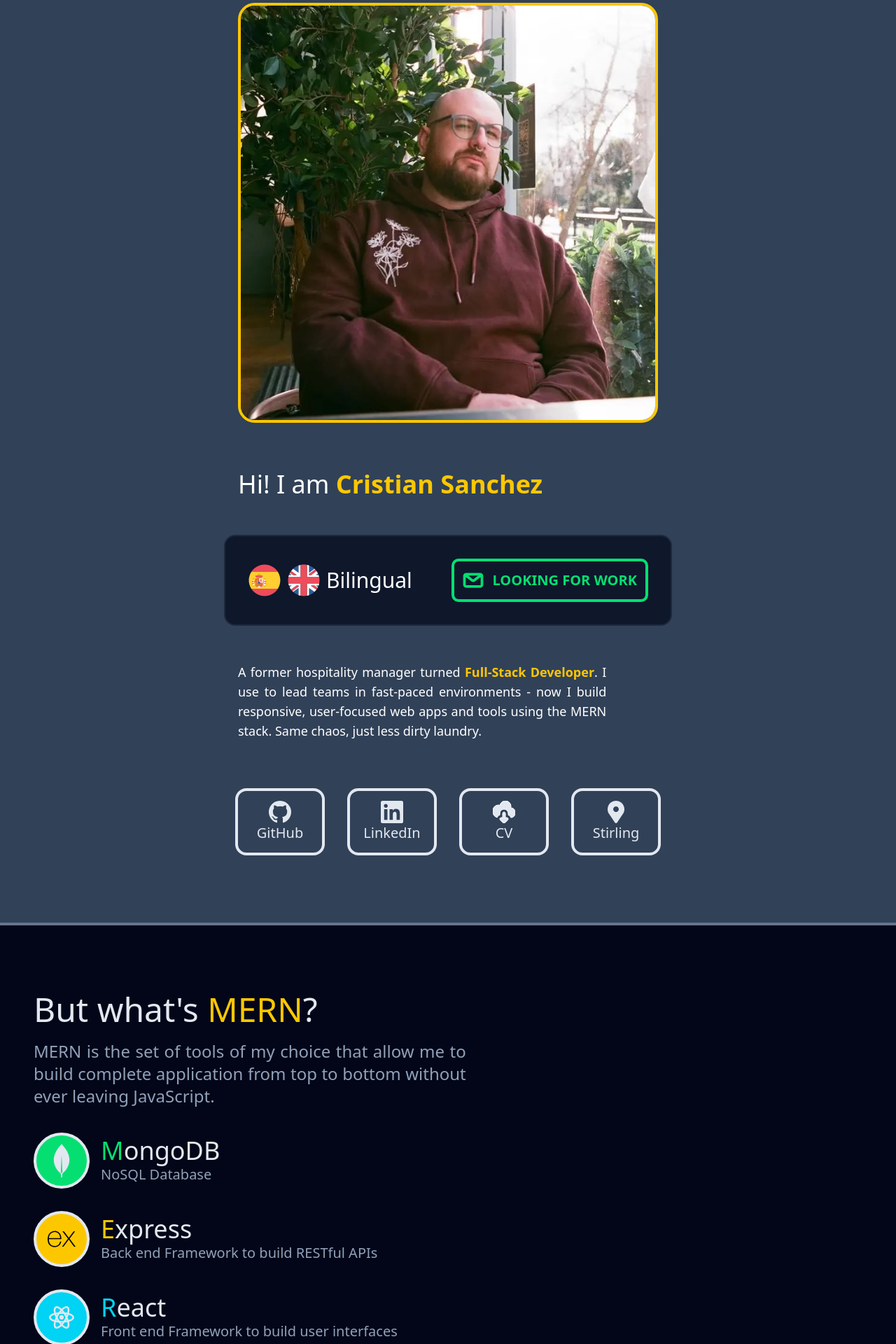
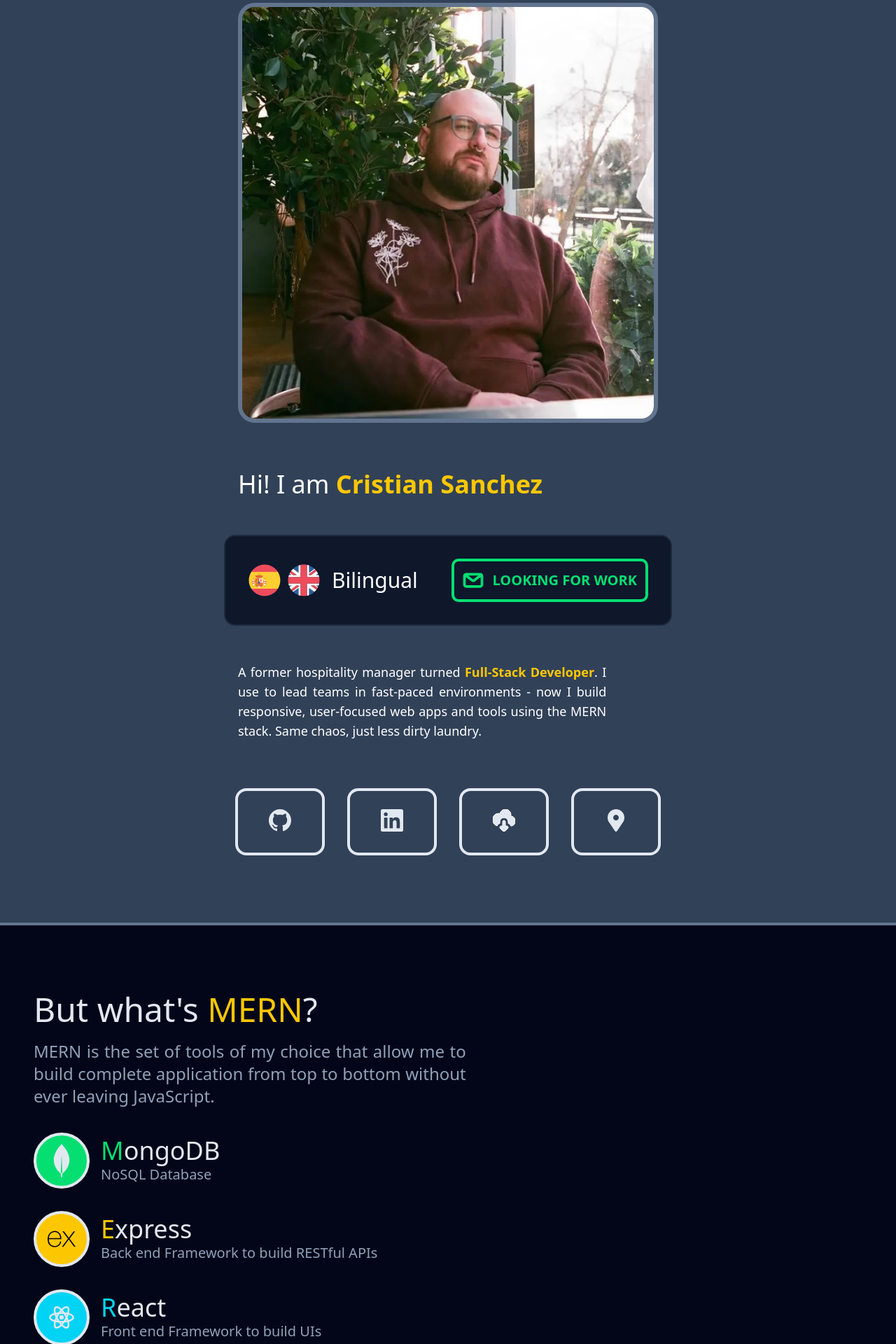
Before and after one commit to Asthere0n/portfolio-nextjs, a Next.js app: page / in a window 1280 px wide. Shown: the part 880-2800 px from the top of the page at 70% size. Built offline with nearby package versions, Linux system fonts and the light colour scheme.

Commit message:
feature: made new animations for the contact buttons to make them more interesting to interact with

```diff
--- a/src/components/ContactLinks/ContactButton/ContactButton.tsx
+++ b/src/components/ContactLinks/ContactButton/ContactButton.tsx
@@ -13,10 +13,10 @@ export default function ContactButton(props: Props) {
             <Link href={props.link}
                 target='_blank'
                 rel='noopener noreferrer'
-                className='border-4 border-slate-200 rounded-2xl p-1 sm:p-3 h-24 w-28 sm:w-32 flex flex-col justify-center items-center m-2 sm:m-4 hover:border-yellow-400 hover:text-yellow-400 hover:bg-slate-900 hover:shadow-2xl active:shadow-2xl shadow-amber-600 transition-all duration-300'>
-                {props.icon}
+                className='group border-4 border-slate-200 rounded-2xl p-1 sm:p-3 h-24 w-28 sm:w-32 flex flex-col justify-center items-center overflow-hidden m-2 sm:m-4 hover:border-yellow-400 hover:text-yellow-400 hover:bg-slate-900 hover:shadow-2xl active:shadow-2xl shadow-amber-600 transition-all duration-300'>
+                <span className='translate-y-3 group-hover:translate-y-0 transition-all duration-200'>{props.icon}</span>
                 <p
-                    className='text-xl hidden sm:block'
+                    className='text-xl font-bold transform translate-y-12 group-hover:translate-y-0 transition-all duration-300'
                 >
                     {props.name}
                 </p>
--- a/src/components/Hero/Hero.tsx
+++ b/src/components/Hero/Hero.tsx
@@ -13,7 +13,7 @@ export default function Hero() {
       alt='beatiful Spanish developer'
       height={600}
       width={600}
-      className='w-[300px] md:w-[600px] rounded-3xl mt-12 border-yellow-400 border-4 scale-x-[-1] '
+      className='w-[300px] md:w-[600px] rounded-3xl mt-12 border-slate-500 border-6 scale-x-[-1] '
       />
       <div className='flex flex-col gap-8 justify-center items-center md:items-start md:p-12 mt-8 md:m-0'>
       <h2 className='text-4xl p-5 w-full'>Hi! I am <span className='text-yellow-400 font-semibold'>Cristian Sanchez</span></h2>
@@ -21,7 +21,7 @@ export default function Hero() {
         <div className='flex gap-2 items-center '>
         <SpainFlag className='w-12' />
         <UKFlag className='w-12' />
-        <h3 className='text-white text-3xl'>Bilingual </h3>
+        <h3 className='text-white text-3xl ml-2'>Bilingual </h3>
         </div>
         <EmploymentStatus />
       </div>
--- a/src/components/Stack/Stack.tsx
+++ b/src/components/Stack/Stack.tsx
@@ -26,7 +26,7 @@ export default function Stack() {
                     <p className='text-2xl text-slate-400 w-full md:w-[45ch] ml-4 my-5 text-justify'>MERN is the set of tools of my choice that allow me to build complete application from top to bottom without ever leaving JavaScript.</p>
                     <MERNLetter name='MongoDB' delay={0} icon={<MongoDB />} color='green' subtitle='NoSQL Database' />
                     <MERNLetter name='Express' delay={10} icon={<Expressjs />} color='yellow' subtitle='Back end Framework to build RESTful APIs' />
-                    <MERNLetter name='React' delay={10} color='cyan' icon={<ReactJS />} subtitle='Front end Framework to build user interfaces' />
+                    <MERNLetter name='React' delay={10} color='cyan' icon={<ReactJS />} subtitle='Front end Framework to build UIs' />
                     <MERNLetter name='NodeJs' delay={30} color='lime' icon={<Nodejs />} subtitle='JavaScript Runtime environment' />
                     <div className='bg-cyan-400 text-cyan-400 bg-lime-400 text-lime-400 bg-green-400 text-green-400'></div>
                 </div>
--- a/src/components/Welcome/Welcome.tsx
+++ b/src/components/Welcome/Welcome.tsx
@@ -6,7 +6,7 @@ export default function Welcome() {
   return (
     <div className='flex flex-col justify-center items-center w-[100dvw] h-[100dvh] overflow-hidden'>
       <WorldMap />
-      <div className='flex flex-col lg:flex-row justify-center items-center w-full mb-8'>
+      <div className='flex flex-col lg:flex-row justify-center items-center w-full mb-4'>
         <h1 className='text-3xl sm:text-5xl m-5'>Welcome to my <span className='text-yellow-400'></span></h1>
         <MatrixText
           text="Portfolio"
```
